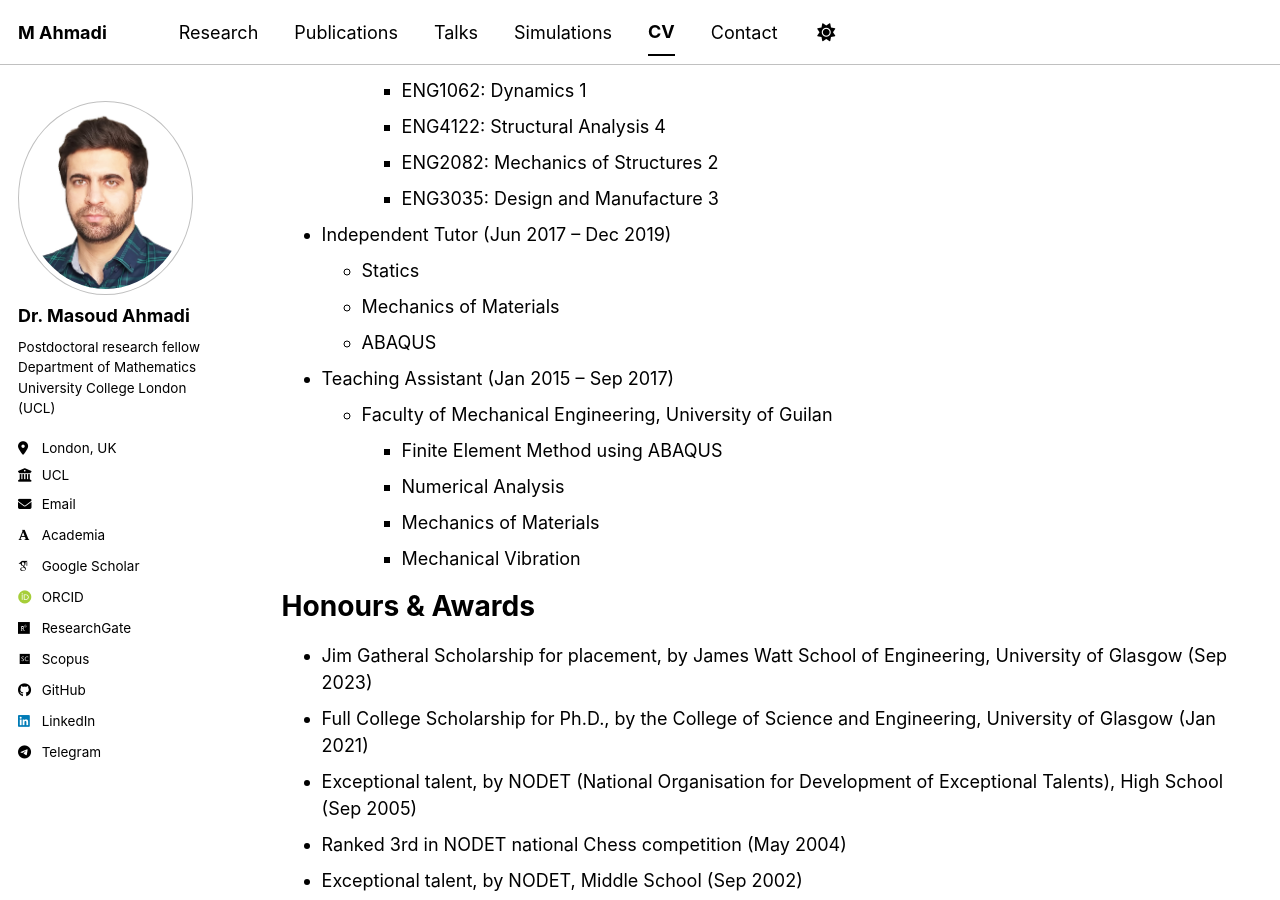
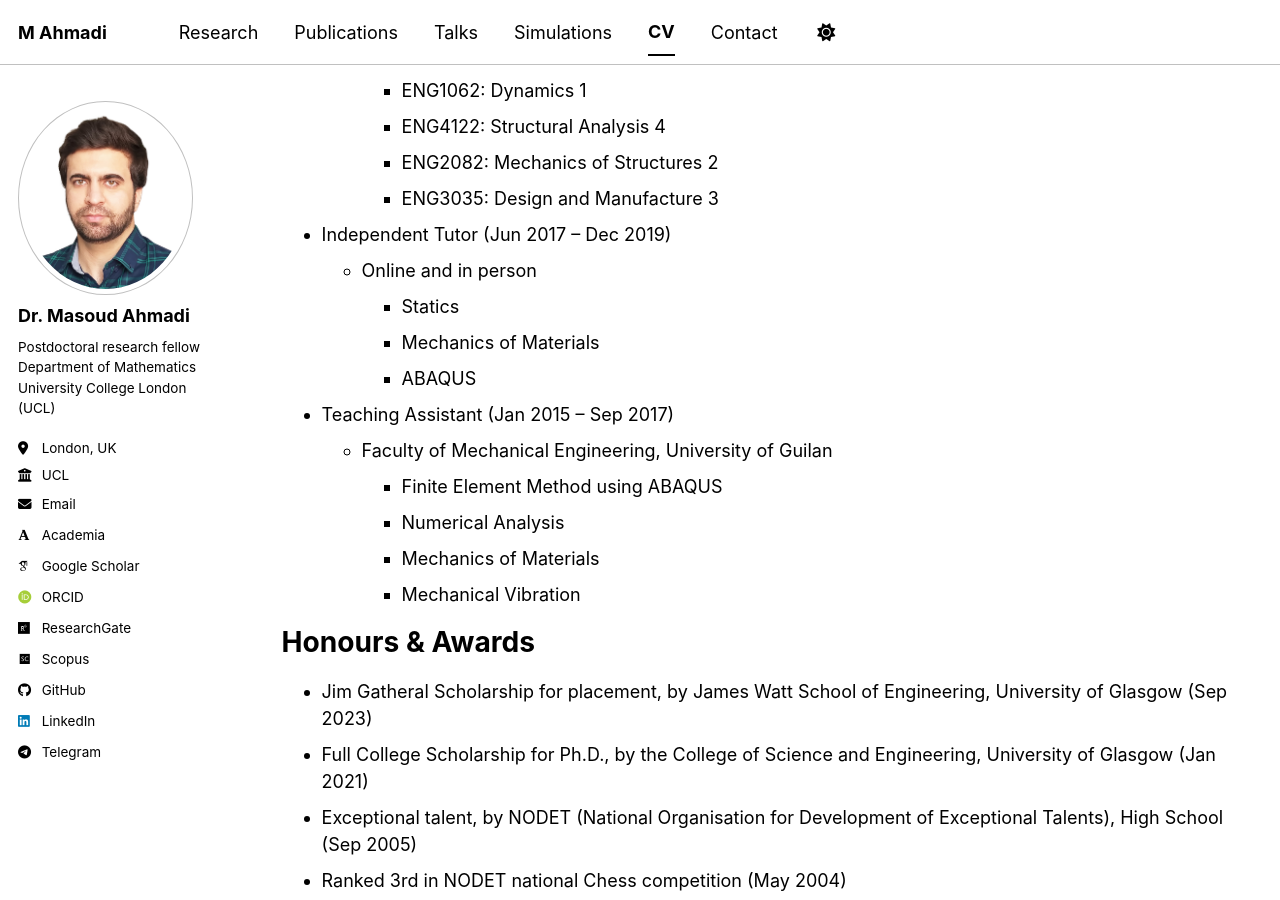
Before and after one commit to Masoud16ahm/Masoud16ahm.github.io, a Jekyll site: the page built from _pages/cv.md, in a window 1280 px wide and 900 px high, scrolled down 3368 px. Built offline with Jekyll 4.4.1, drawn with Linux system fonts in a browser that asks for light colours; some web fonts are replaced; a script bundle is joined from its source files by our own code; library files that are not in the unit come from our copies.

Commit message:
Clarify tutoring format in CV
Updated tutoring format to specify online and in-person options.

```diff
--- a/_pages/cv.md
+++ b/_pages/cv.md
@@ -84,9 +84,10 @@ Teaching
     * ENG2082: Mechanics of Structures 2
     * ENG3035: Design and Manufacture 3
 * Independent Tutor (Jun 2017 – Dec 2019)
-  * Statics
-  * Mechanics of Materials
-  * ABAQUS
+  * Online and in person
+    * Statics
+    * Mechanics of Materials
+    * ABAQUS
 * Teaching Assistant (Jan 2015 – Sep 2017)
   * Faculty of Mechanical Engineering, University of Guilan
     * Finite Element Method using ABAQUS
```
